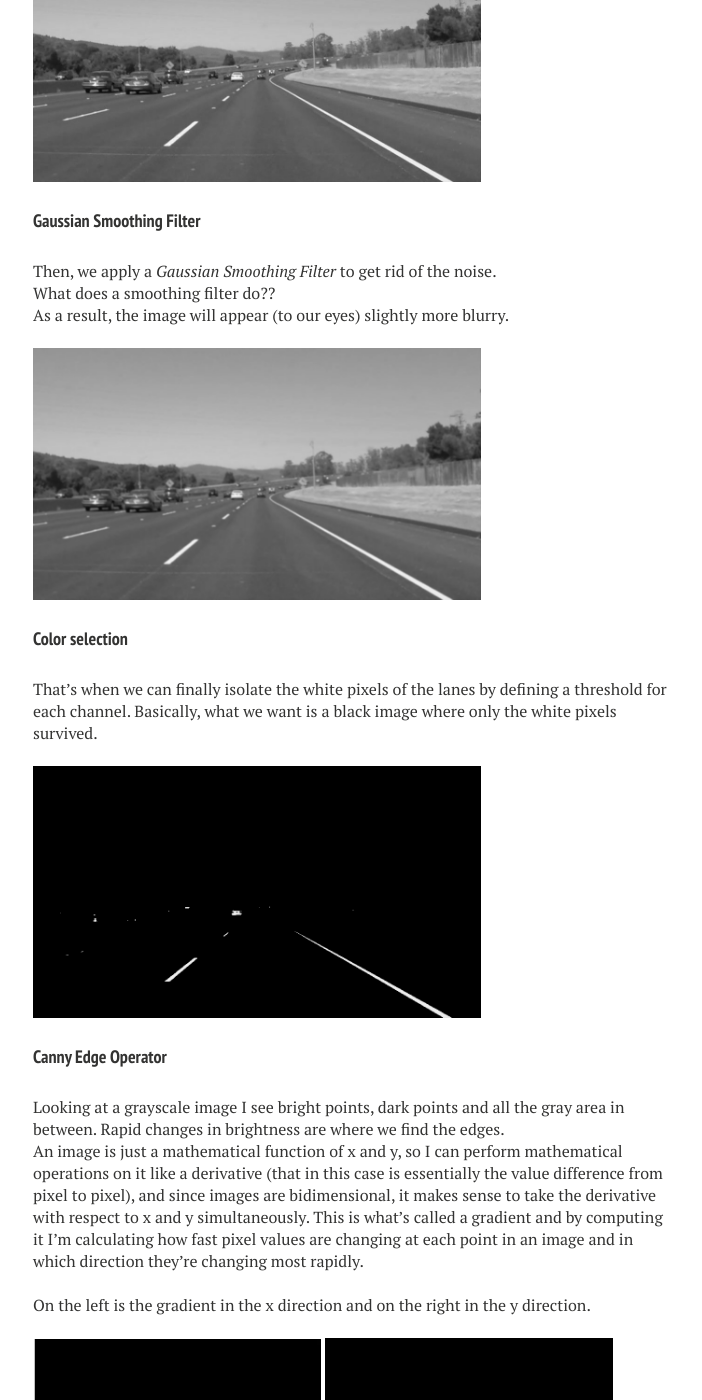
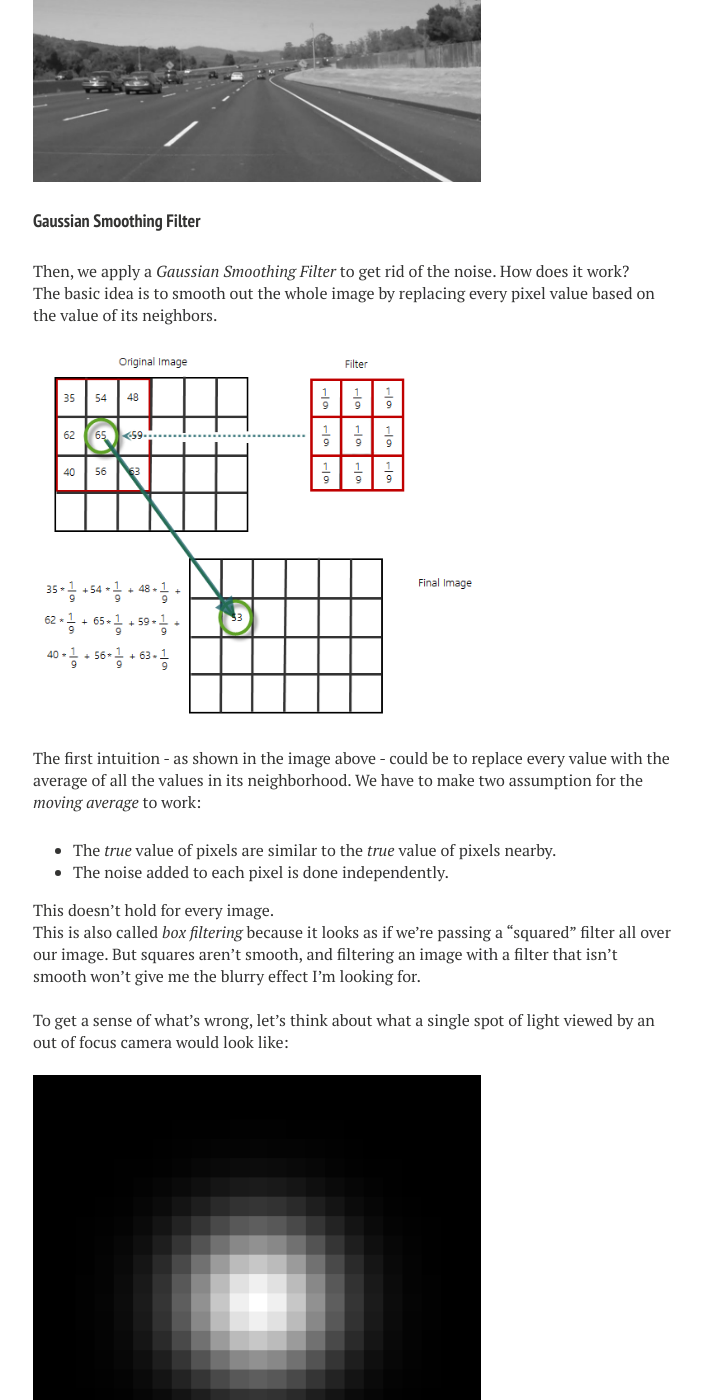
Before and after one commit to IacopomC/iacopomc.github.io, a Jekyll site: the page built from _posts/2020-07-13-lane-finding.md, in a window 1280 px wide and 1400 px high, scrolled down 1305 px. Shown: the whole window, without its empty margins (287-989 px from the left). Built offline with Jekyll 4.4.1, drawn with Linux system fonts in a browser that asks for light colours; nearby versions of some CDN libraries; our own code applies the rules of GitHub Pages for plain Markdown files; some of the changed text lies outside the part shown.

Commit message:
Add more guassian filter section

```diff
--- a/_posts/2020-07-13-lane-finding.md
+++ b/_posts/2020-07-13-lane-finding.md
@@ -44,11 +44,53 @@ At first, we convert the image to *grayscale*. This way, all bright colors will
 
 #### Gaussian Smoothing Filter
 
-Then, we apply a *Gaussian Smoothing Filter* to get rid of the noise.
+Then, we apply a *Gaussian Smoothing Filter* to get rid of the noise. How does it work?
+<br/>
 
-What does a smoothing filter do??
+The basic idea is to smooth out the whole image by replacing every pixel value based on the value of its neighbors.
 
-As a result, the image will appear (to our eyes) slightly more blurry.
+<br/>
+
+<img src="{{ site.url }}/assets/images/lane-finding-post/filter.PNG" width="70%">
+
+<br/>
+
+The first intuition - as shown in the image above - could be to replace every value with the average of all the values in its neighborhood. We have to make two assumption for the *moving average* to work:
+
+- The *true* value of pixels are similar to the *true* value of pixels nearby.
+- The noise added to each pixel is done independently.
+
+This doesn't hold for every image.
+<br/>
+This is also called *box filtering* because it looks as if we're passing a "squared" filter all over our image. But squares aren't smooth, and filtering an image with a filter that isn't smooth won't give me the blurry effect I'm looking for.
+
+<br/>
+
+To get a sense of what’s wrong, let's think about what a single spot of light viewed by an out of focus camera would look like:
+
+<br/>
+
+<img src="{{ site.url }}/assets/images/lane-finding-post/out_focus_dot.PNG" width="70%">
+
+<br/>
+
+It looks like its values are higher in the middle, falling off to the edges. Something like this:
+
+<br/>
+
+<img src="{{ site.url }}/assets/images/lane-finding-post/gaussian_distribution.jpg" width="70%">
+
+<br/>
+
+And that's why we need a *Gaussian Smoothing Filter*, which looks more like this:
+
+<br/>
+
+<img src="{{ site.url }}/assets/images/lane-finding-post/gaussian_filter.PNG" width="70%">
+
+<br/>
+
+As a result, the image will appear slightly more blurry.
 
 <br/>
 
```
Also changed, not shown: assets/images/lane-finding-post/filter.PNG (added), assets/images/lane-finding-post/gaussian_distribution.jpg (added), assets/images/lane-finding-post/gaussian_filter.png (added), assets/images/lane-finding-post/out_focus_dot.PNG (added).
